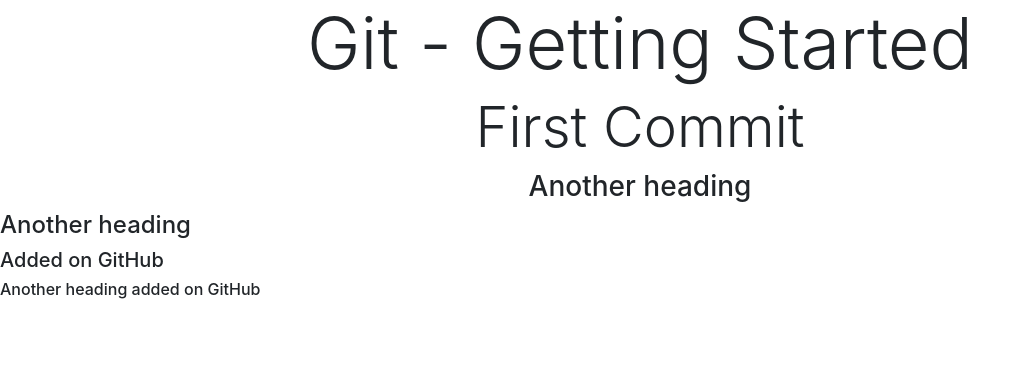
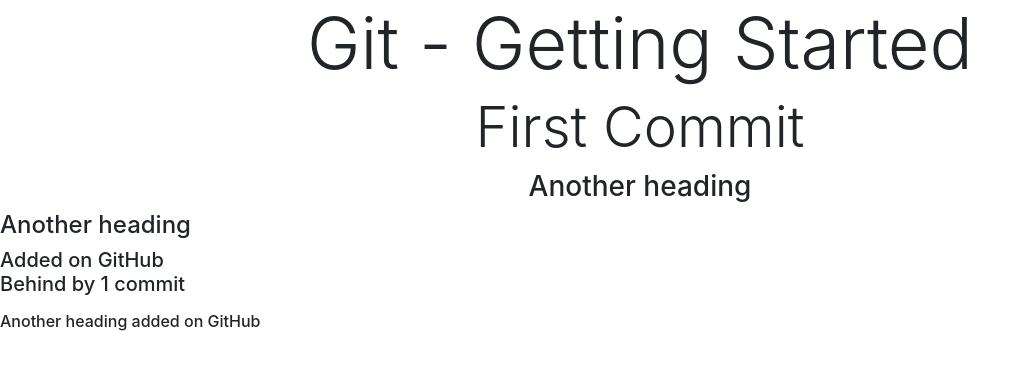
Before and after one commit to MarkLannen/Git_GitHub-Masterclass, a plain HTML site: page index.html in a window 1280 px wide. Shown: the whole page, without its empty margins (0-1030 px from the left). Drawn offline with nearby package versions, Linux system fonts and the light colour scheme.

Commit message:
Update index.html
Added p

```diff
--- a/index.html
+++ b/index.html
@@ -22,6 +22,7 @@
 <h3 class="display-5 text-center">Another heading</h3>
 <h4>Another heading</h4>
     <h5>Added on GitHub</5>
+    <p>Behind by 1 commit</p>
     <h6>Another heading added on GitHub</6>
 
 
```
